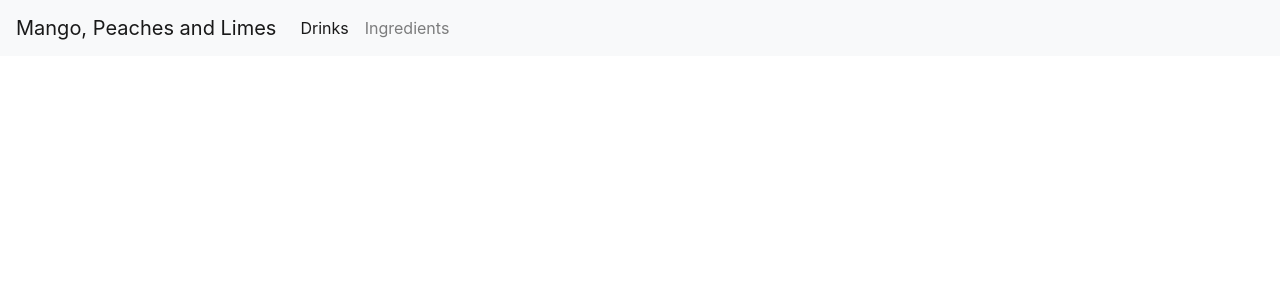
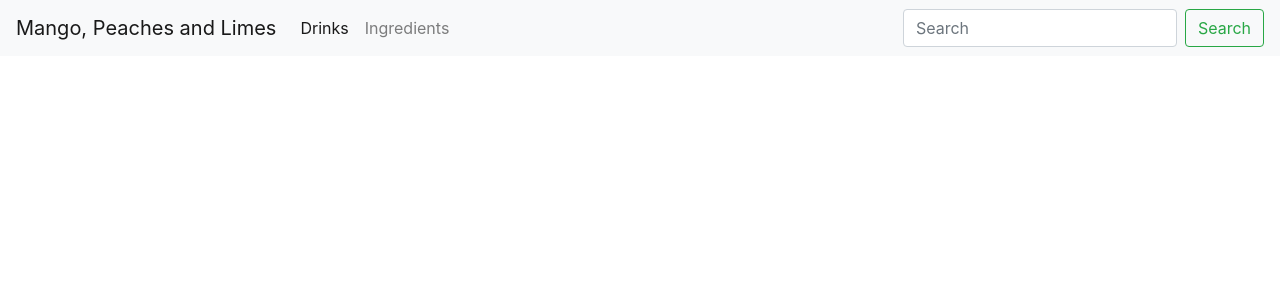
Before and after one commit to kirylzhautouski/MangoPeachesAndLimes, a React (Create React App) app in the folder react_app/: page /drinks in a window 1280 px wide. Shown: the top 300 px of the page. Built offline with nearby package versions, Linux system fonts and the light colour scheme; no server answers.

Commit message:
Add search form to the header

```diff
--- a/react_app/src/App.js
+++ b/react_app/src/App.js
@@ -1,27 +1,38 @@
 import React, { Component } from 'react';
-import { Route, NavLink, BrowserRouter } from 'react-router-dom';
-import { Nav, Navbar } from 'react-bootstrap';
+import { Route, BrowserRouter } from 'react-router-dom';
 
 import Drinks from './pages/drinks/Drinks.js';
 import Ingredients from './pages/ingredients/Ingredients.js';
+import Header from './common/Header.js';
 
 class App extends Component {
+
+	constructor(props) {
+		super(props);
+
+		this.state = {
+			'searchQuery': '',
+		}
+	}
+
+	showSearchResults(searchQuery) {
+		this.setState({
+			'searchQuery': searchQuery,
+		});
+
+		console.log(searchQuery);
+	}
+
 	render() {
 		return (
 		  <BrowserRouter>
-			<div>
-			<Navbar bg="light">
-                <Navbar.Brand href="">Mango, Peaches and Limes</Navbar.Brand>
-				<Nav className="mr-auto">
-					<NavLink to="/drinks" className="nav-link">Drinks</NavLink>
-					<NavLink to="/ingredients" className="nav-link">Ingredients</NavLink>
-				</Nav>
-            </Navbar>
+				<Route path="/" render={(props) => {
+					return <Header {...props} onSearch={(searchQuery) => { this.showSearchResults(searchQuery); }} />
+				}} />
 			  <div className="content">
 				<Route path="/drinks" component={Drinks}/>
 				<Route path="/ingredients" component={Ingredients}/>
 			  </div>
-			</div>
 		  </BrowserRouter>
 		);
 	  }
--- a/react_app/src/common/Header.js
+++ b/react_app/src/common/Header.js
@@ -1,13 +1,47 @@
 import React, { Component } from 'react';
-import { Navbar } from 'react-bootstrap';
+import { Nav, Navbar, Form, FormControl, Button } from 'react-bootstrap';
+import { matchPath, NavLink } from 'react-router-dom';
 
 class Header extends Component {
 
+    constructor(props) {
+        super(props);
+
+        this.state = {
+            'searchQuery': '',
+        }
+    }
+
+    updateSearchQuery(searchQuery) {
+        this.setState({
+            'searchQuery': searchQuery,
+        });
+    }
+
+    applySearch() {
+        this.props.onSearch(this.state.searchQuery);
+    }
+
     render() {
+        const listPageMatch = matchPath(this.props.location.pathname, '/drinks') ||
+                                matchPath(this.props.location.pathname, '/ingredients');
+
         return (
-            <Navbar bg="light">
-                <Navbar.Brand href="">Mango, Peaches and Limes</Navbar.Brand>
-            </Navbar>
+        <Navbar bg="light">
+            <Navbar.Brand href="">Mango, Peaches and Limes</Navbar.Brand>
+            <Nav className="mr-auto">
+                <NavLink to="/drinks" className="nav-link">Drinks</NavLink>
+                <NavLink to="/ingredients" className="nav-link">Ingredients</NavLink>
+            </Nav>
+            {listPageMatch !== null && listPageMatch.isExact &&
+            <Form inline>
+                <FormControl type="text" placeholder="Search" name="search" className="mr-sm-2" onChange={(event) => this.updateSearchQuery(event.target.value) } />
+                <Button variant="outline-success" onClick={() => this.applySearch() }>
+                         Search
+                </Button>
+            </Form>
+            }
+        </Navbar>
         );
     }
 
```
